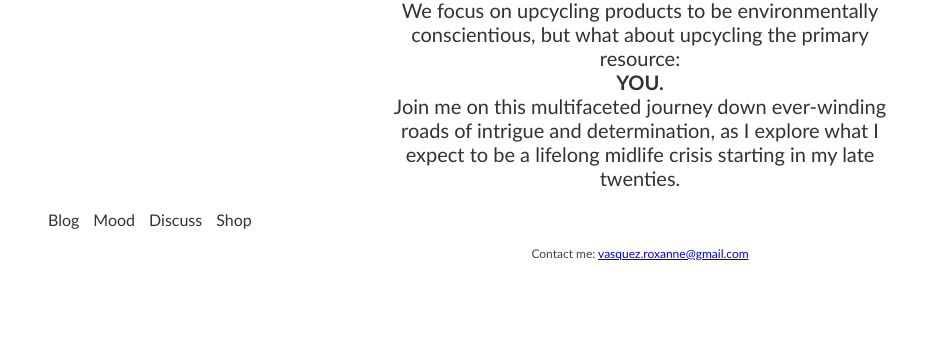
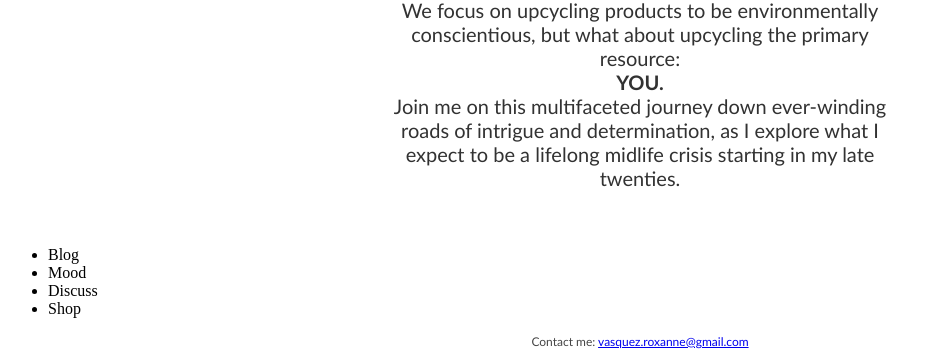
Before and after one commit to revupcycle/revupcycle.github.io, a plain HTML site: page unit_3/index.html in a window 1280 px wide. Shown: the part 620-981 px from the top of the page, without its empty margins (0-928 px from the left). Before the commit the page ends 893 px from the top, so only its background shows below. Drawn offline with Linux system fonts and the light colour scheme.

Commit message:
style_homepage15

```diff
--- a/unit_3/css/style.css
+++ b/unit_3/css/style.css
@@ -36,7 +36,7 @@ p#p02 {
 	font-weight: normal;
 }
 
-li {
+.pages {
 	display: inline;
 	text-indent: 50px;
 	margin-right: 10px;
--- a/unit_3/index.html
+++ b/unit_3/index.html
@@ -18,12 +18,14 @@
 
 	<p id="p02">We focus on upcycling products to be environmentally conscientious, but what about upcycling the primary resource:<br /><strong>YOU.</strong><br /> Join me on this multifaceted journey down ever-winding roads of intrigue and determination, as I explore what I expect to be a lifelong midlife crisis starting in my late twenties.</p>
 
+	<p class="pages">
 		<ul>
 			<li>Blog</li>
 			<li>Mood</li>
 			<li>Discuss</li>
 			<li>Shop</li>
 		</ul>
+	</p>
 
 	<p id="p03">Contact me: <a href="mailto:vasquez.roxanne@gmail.com">vasquez.roxanne@gmail.com</a></p>
 
```
Lines whose indentation alone changed are shown as unchanged.
